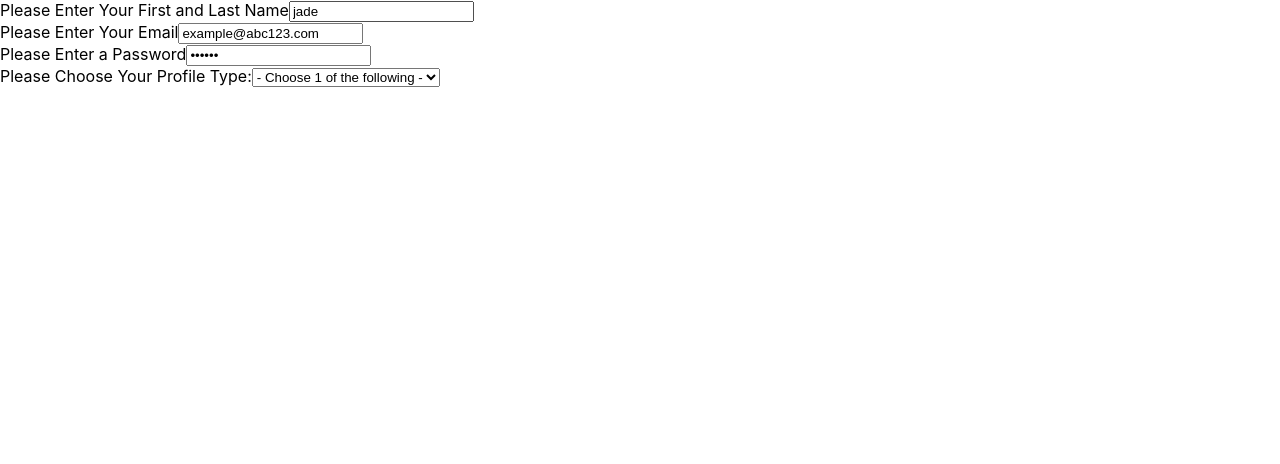
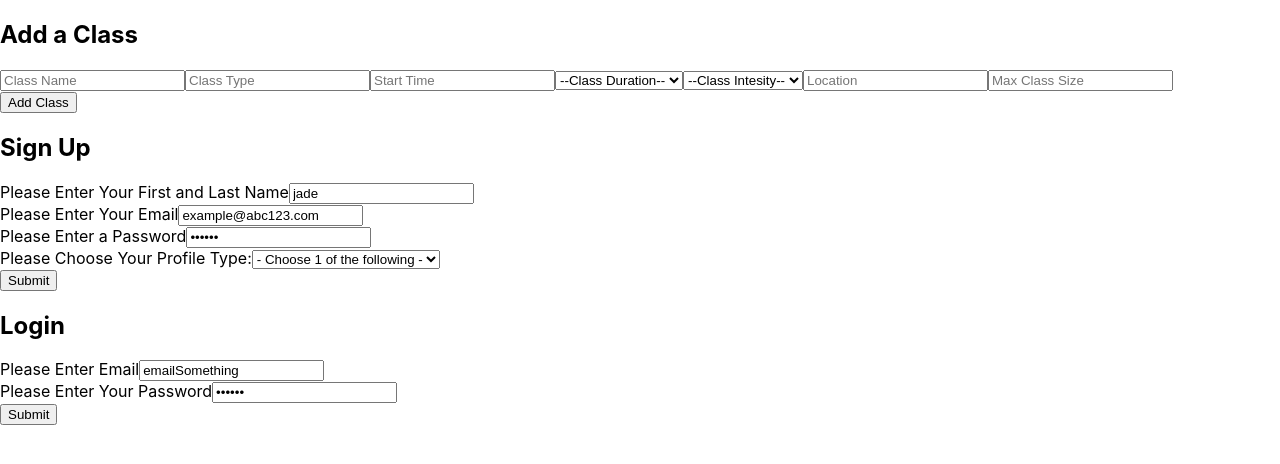
Before and after one commit to anywhere-fitness-webpt174/Front-End, a React (Create React App) app in the folder anywhere-fitness/: page /login in a window 1280 px wide. Shown: the top 464 px of the page. Built offline with nearby package versions, Linux system fonts and the light colour scheme.

Commit message:
Finished Bare Bones Login form - no style or functionality

```diff
--- a/anywhere-fitness/src/App.js
+++ b/anywhere-fitness/src/App.js
@@ -1,6 +1,7 @@
 import React, { useState } from "react";
 import AddClass from "./components/AddClass";
 import SignUp from './components/SignUp'
+import Login from './components/Login'
 
 const initialFormValues = {
   className: "",
@@ -37,7 +38,11 @@ export default function App() {
 
 
   return (
-    <AddClass values={formValues} submit={submitNewClass} update={updateForm} />,
-    <SignUp />
+    <div>
+      <AddClass values={formValues} submit={submitNewClass} update={updateForm} />
+      <SignUp />
+      <Login />
+    </div>
+
   );
 }
--- /dev/null
+++ b/anywhere-fitness/src/components/Login.js
@@ -0,0 +1,36 @@
+import React from 'react';
+
+const Login = (props) => {
+    return (
+        <div>
+            <h2>Login</h2>
+            <form>
+                <label htmlFor='userEmail'>
+                        Please Enter Email
+                        <input
+                            type="email"
+                            name="userEmail"
+                            id="userEmail"
+                            value='emailSomething'
+                            // onChange={onChange}
+                        />
+                    </label>
+                    <br />
+                <label htmlFor='userPassword'>
+                        Please Enter Your Password
+                        <input
+                            type="password"
+                            name="userPassword"
+                            id="userPassword"
+                            value='xyz123'
+                            // onChange={onChange}
+                        />
+                </label>
+                <br />
+                <button>Submit</button>
+            </form>
+        </div>
+    )
+}
+
+export default Login;
--- a/anywhere-fitness/src/components/SignUp.js
+++ b/anywhere-fitness/src/components/SignUp.js
@@ -4,6 +4,7 @@ import React from 'react'
 const SignUp = (props) => {
     return (
         <div>
+            <h2>Sign Up</h2>
             <form>
                 <label htmlFor='userName'>
                     Please Enter Your First and Last Name
@@ -46,7 +47,8 @@ const SignUp = (props) => {
                         <option value='student'>Student</option>
                     </select>
                 </label>
-                <submit />
+                <br />
+                <button>Submit</button>
             </form>
         </div>
     )
```
